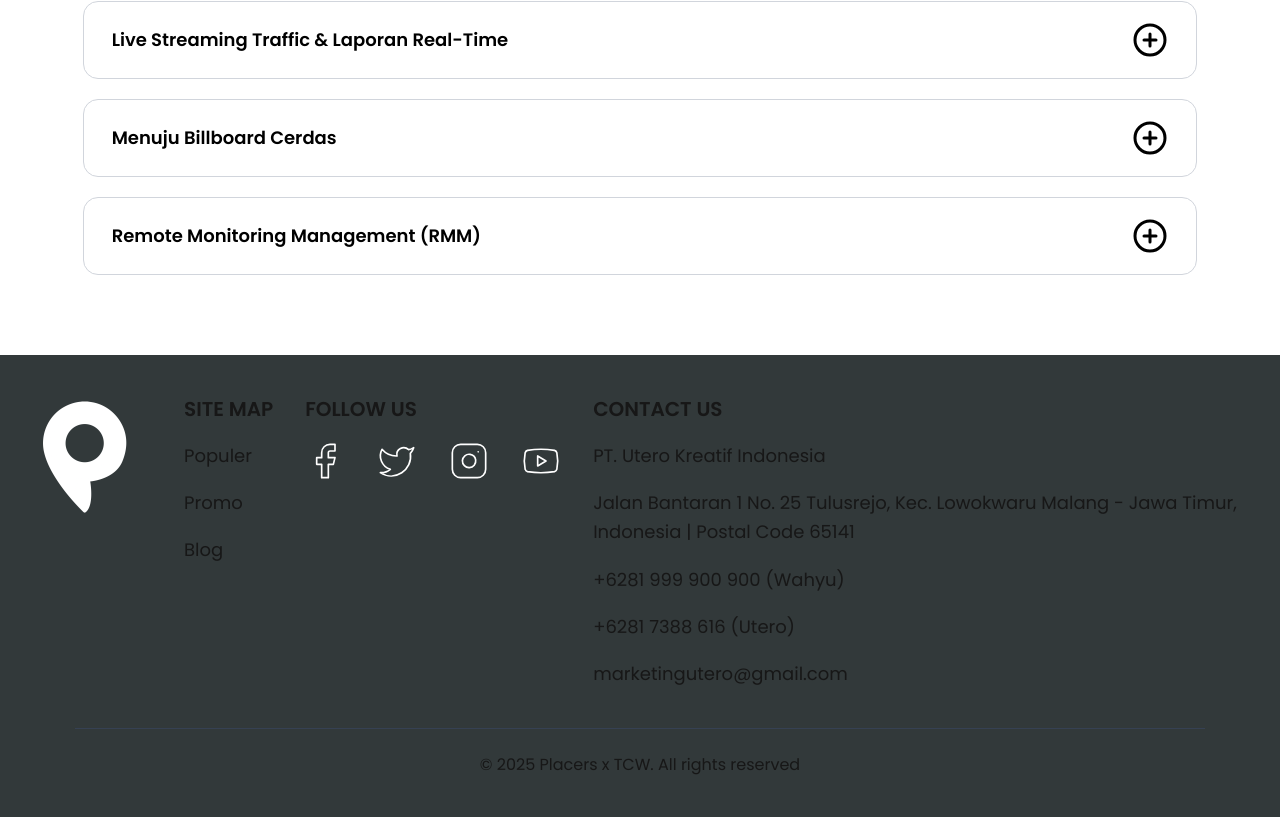
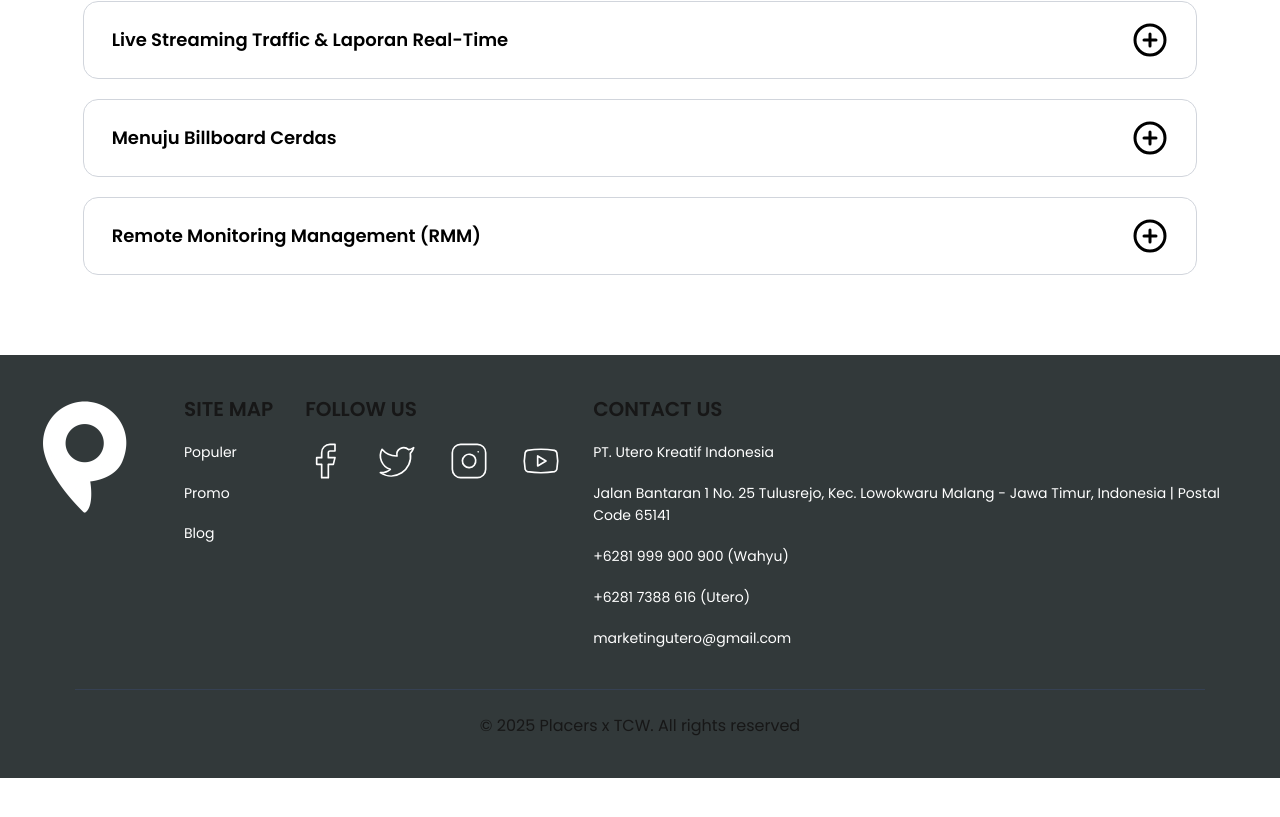
Before and after one commit to Utero-Interns/placers-website, a Next.js app: page / in a window 1280 px wide. Shown: the part 3739-4556 px from the top of the page. After the commit the page ends 4517 px from the top, so only its background shows below. Built offline with nearby package versions, Linux system fonts and the light colour scheme; no server answers.

Commit message:
fix: update text size in FootLink component for improved readability

```diff
--- a/components/footer/FootLink.tsx
+++ b/components/footer/FootLink.tsx
@@ -6,8 +6,8 @@ type FootLinkProps = {
 export default function FootLink({ href, text }: FootLinkProps) {
     return (
         <a
-            className="text-base leading-relaxed hover:text-[var(--color-primary)] transition-colors duration-200
-                       lg:text-lg
+            className="text-sm text-white leading-relaxed hover:text-[var(--color-primary)] transition-colors duration-200
+                       lg:text-sm
                        2xl:text-[20px]"
             href={href}
         >
```
